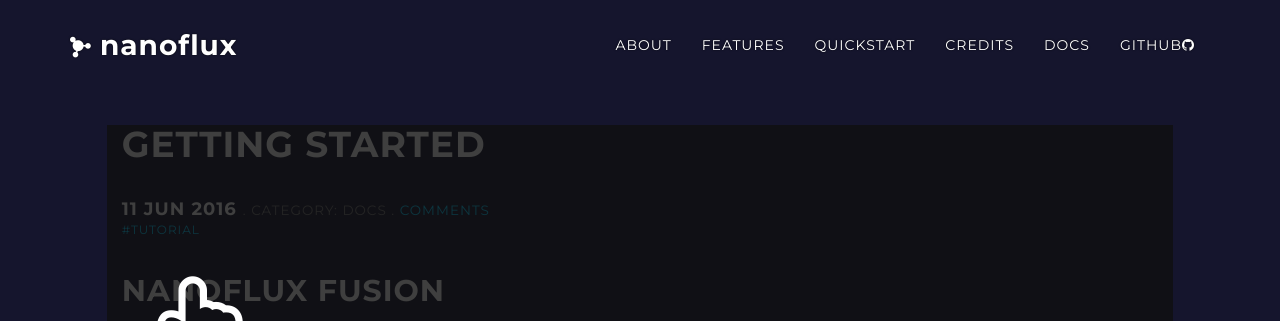
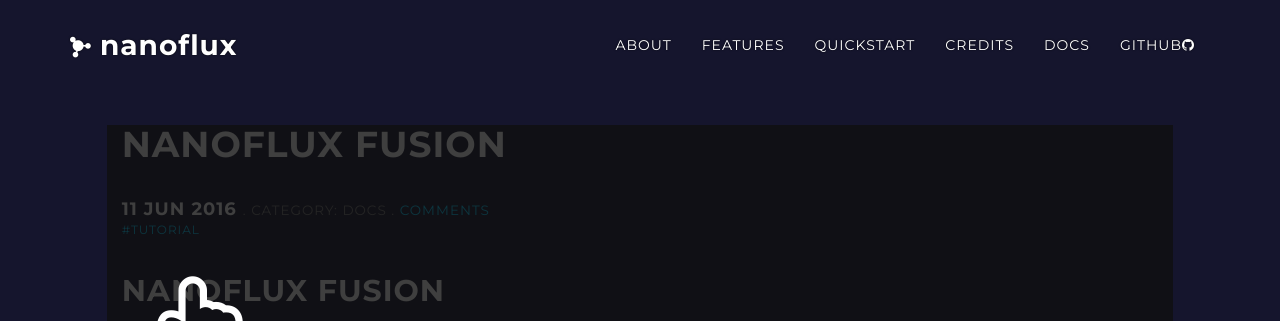
Before and after one commit to ohager/nanoflux, a Jekyll site: the page built from _posts/2016-06-11-nanoflux-fusion.md, in a window 1280 px wide and 900 px high. Shown: the top 321 px of the window. Built offline with Jekyll 4.4.1, drawn with Linux system fonts in a browser that asks for light colours; nearby versions of some CDN libraries; comment, search, counter and statistics services are not loaded; a style sheet for code colours, icons or effects is not loaded.

Commit message:
NanoFlux Fusion Article

```diff
--- a/_posts/2016-06-11-nanoflux-fusion.md
+++ b/_posts/2016-06-11-nanoflux-fusion.md
@@ -1,7 +1,7 @@
 ---
 layout: post
 section-type: post
-title: Getting Started
+title: Nanoflux Fusion
 category: docs
 tags: [ 'tutorial' ]
 ---
```
